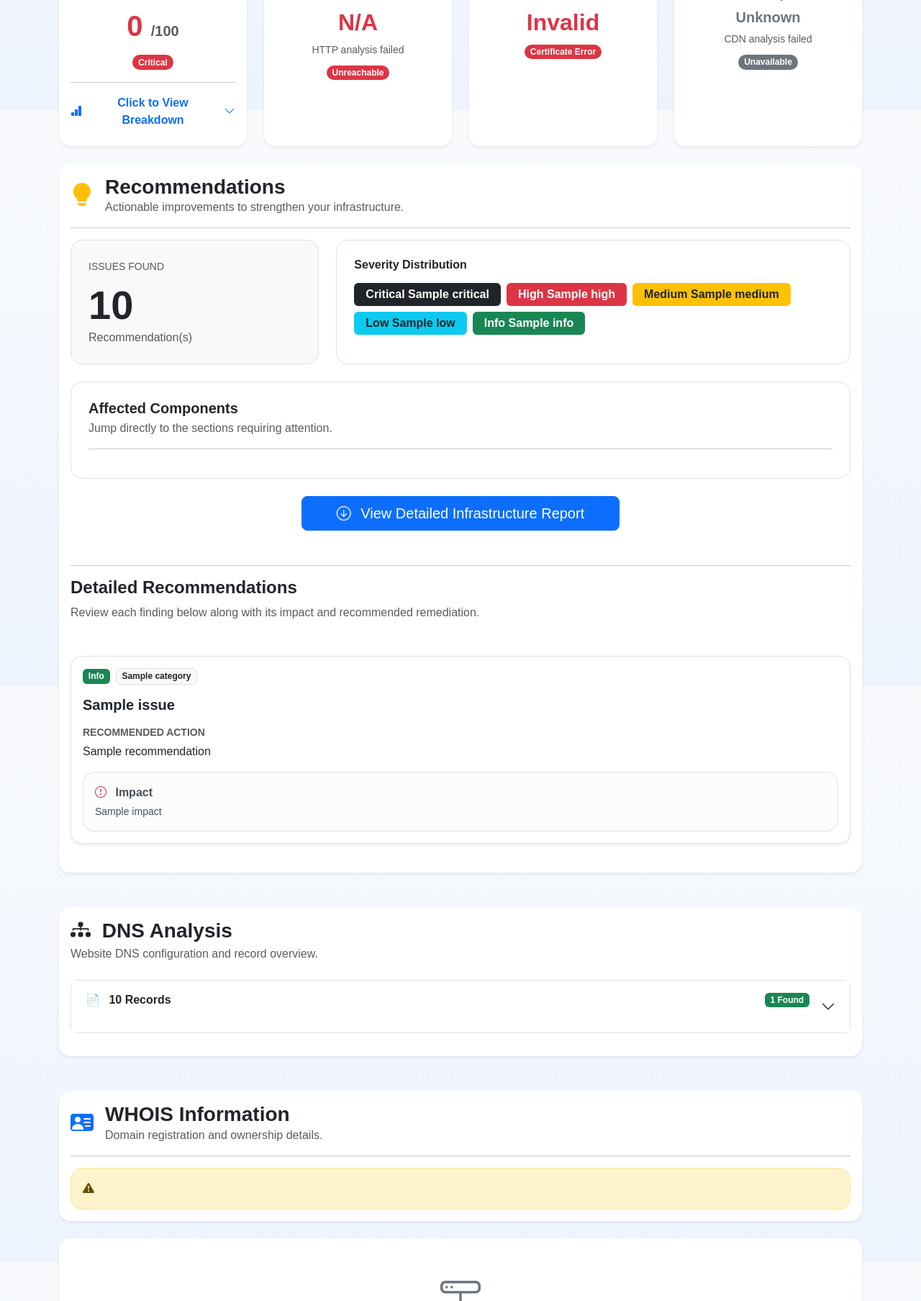
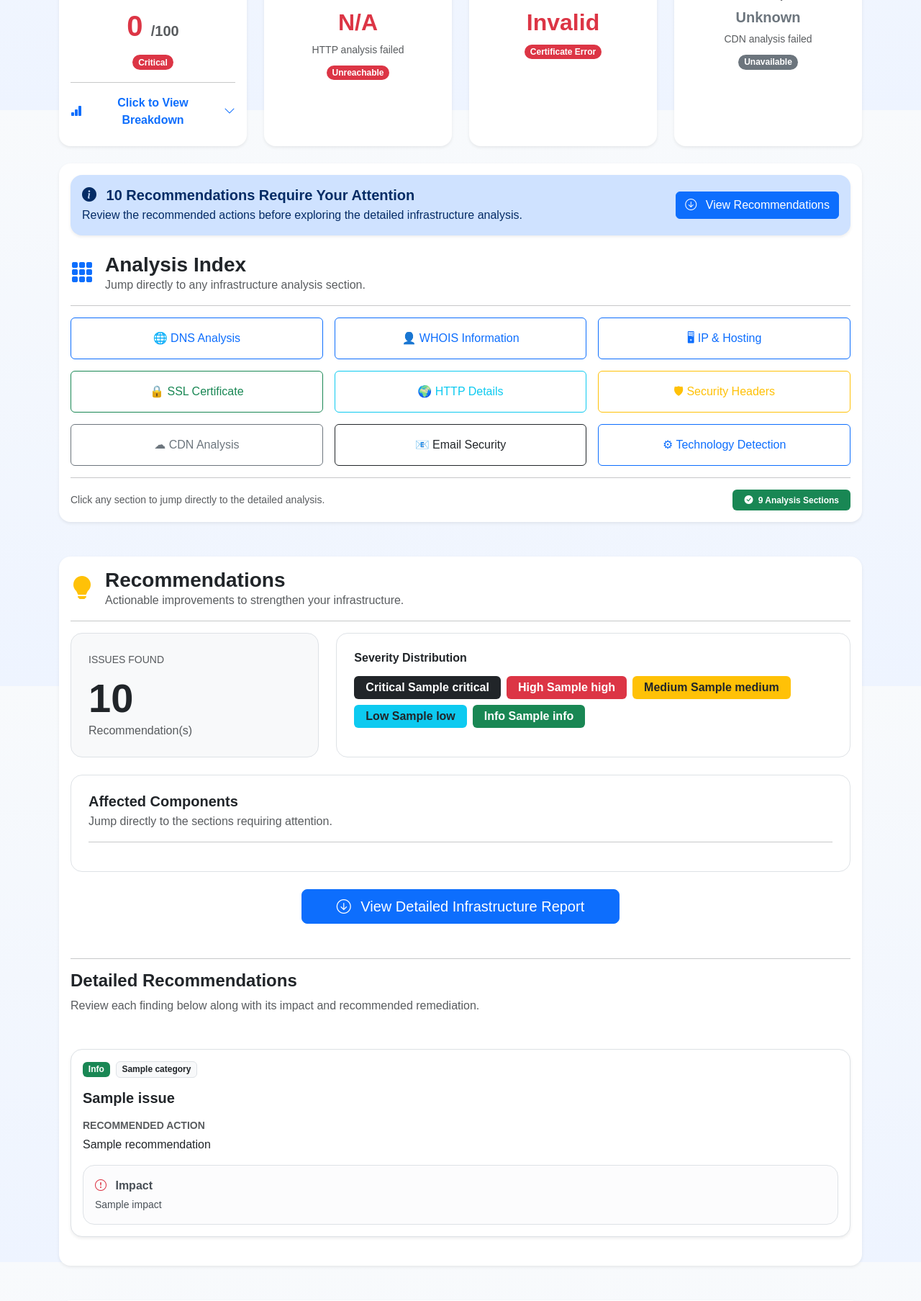
Before and after one commit to kamendrasingh-chahar/NetInsight, a Flask app: template templates/results.html in a window 1280 px wide. Shown: the part 647-2454 px from the top of the page at 72% size. Run offline with Flask 3, Linux system fonts and the light colour scheme; the template is opened without the code that fills it: most values are stand-ins (such as "Sample title", 1, 10 or a date in 2020).

Commit message:
Complete NetInsight v1.0 core analysis features

```diff
--- a/templates/partials/recommendations.html
+++ b/templates/partials/recommendations.html
@@ -1,4 +1,4 @@
-<div class="card shadow-sm border-0 rounded-4 mb-5">
+<div id="recommendations" class="card shadow-sm border-0 rounded-4 mb-5">
 
     <div class="card-body">
 
--- /dev/null
+++ b/templates/partials/report_navigation.html
@@ -0,0 +1,185 @@
+<div class="card shadow-sm border-0 rounded-4 mb-5">
+
+    <div class="card-body">
+
+        <!-- ================================= -->
+        <!-- Recommendation CTA -->
+        <!-- ================================= -->
+
+        {% set summary = report.recommendation_summary %}
+
+        {% if summary.total > 0 %}
+
+            {% if summary.critical > 0 or summary.high > 0 %}
+                {% set alert_class = "danger" %}
+                {% set icon = "bi-exclamation-triangle-fill" %}
+            {% elif summary.medium > 0 %}
+                {% set alert_class = "warning" %}
+                {% set icon = "bi-exclamation-circle-fill" %}
+            {% else %}
+                {% set alert_class = "primary" %}
+                {% set icon = "bi-info-circle-fill" %}
+            {% endif %}
+
+            <div class="alert alert-{{ alert_class }} border-0 shadow-sm mb-4">
+
+                <div class="d-flex justify-content-between align-items-center flex-wrap gap-3">
+
+                    <div>
+
+                        <h5 class="fw-bold mb-1">
+
+                            <i class="bi {{ icon }} me-2"></i>
+
+                            {{ summary.total }} Recommendation{{ '' if summary.total == 1 else 's' }} Require Your Attention
+
+                        </h5>
+
+                        <p class="mb-0">
+
+                            Review the recommended actions before exploring the detailed infrastructure analysis.
+
+                        </p>
+
+                    </div>
+
+                    <a href="#recommendations"
+                       class="btn btn-{{ alert_class }}">
+
+                        <i class="bi bi-arrow-down-circle me-2"></i>
+
+                        View Recommendations
+
+                    </a>
+
+                </div>
+
+            </div>
+
+        {% else %}
+
+            <div class="alert alert-success border-0 shadow-sm mb-4">
+
+                <div class="d-flex justify-content-between align-items-center flex-wrap gap-3">
+
+                    <div>
+
+                        <h5 class="fw-bold mb-1">
+
+                            <i class="bi bi-patch-check-fill me-2"></i>
+
+                            No Recommendations Generated
+
+                        </h5>
+
+                        <p class="mb-0">
+
+                            Great! Your infrastructure follows current best practices.
+
+                        </p>
+
+                    </div>
+
+                    <span class="badge bg-success fs-6 px-3 py-2">
+
+                        Healthy
+
+                    </span>
+
+                </div>
+
+            </div>
+
+        {% endif %}
+
+        <!-- ================================= -->
+        <!-- Analysis Index -->
+        <!-- ================================= -->
+
+        <div class="d-flex align-items-center mb-3">
+
+            <i class="bi bi-grid-3x3-gap-fill text-primary fs-2 me-3"></i>
+
+            <div>
+
+                <h3 class="fw-bold mb-0">
+
+                    Analysis Index
+
+                </h3>
+
+                <p class="text-muted mb-0">
+
+                    Jump directly to any infrastructure analysis section.
+
+                </p>
+
+            </div>
+
+        </div>
+
+        <hr>
+
+        <div class="row g-3">
+
+            <div class="col-lg-4 col-md-6">
+                <a href="#dns" class="btn btn-outline-primary w-100 py-3">🌐 DNS Analysis</a>
+            </div>
+
+            <div class="col-lg-4 col-md-6">
+                <a href="#whois" class="btn btn-outline-primary w-100 py-3">👤 WHOIS Information</a>
+            </div>
+
+            <div class="col-lg-4 col-md-6">
+                <a href="#hosting" class="btn btn-outline-primary w-100 py-3">🖥 IP & Hosting</a>
+            </div>
+
+            <div class="col-lg-4 col-md-6">
+                <a href="#ssl" class="btn btn-outline-success w-100 py-3">🔒 SSL Certificate</a>
+            </div>
+
+            <div class="col-lg-4 col-md-6">
+                <a href="#http" class="btn btn-outline-info w-100 py-3">🌍 HTTP Details</a>
+            </div>
+
+            <div class="col-lg-4 col-md-6">
+                <a href="#headers" class="btn btn-outline-warning w-100 py-3">🛡 Security Headers</a>
+            </div>
+
+            <div class="col-lg-4 col-md-6">
+                <a href="#cdn" class="btn btn-outline-secondary w-100 py-3">☁ CDN Analysis</a>
+            </div>
+
+            <div class="col-lg-4 col-md-6">
+                <a href="#email" class="btn btn-outline-dark w-100 py-3">📧 Email Security</a>
+            </div>
+
+            <div class="col-lg-4 col-md-6">
+                <a href="#technology" class="btn btn-outline-primary w-100 py-3">⚙ Technology Detection</a>
+            </div>
+
+        </div>
+
+        <hr>
+
+        <div class="d-flex justify-content-between align-items-center flex-wrap">
+
+            <small class="text-muted">
+
+                Click any section to jump directly to the detailed analysis.
+
+            </small>
+
+            <span class="badge bg-success px-3 py-2">
+
+                <i class="bi bi-check-circle-fill me-1"></i>
+
+                9 Analysis Sections
+
+            </span>
+
+        </div>
+
+    </div>
+
+</div>
--- a/templates/results.html
+++ b/templates/results.html
@@ -120,11 +120,15 @@ NetInsight | Infrastructure Analysis Report
 
     {% include "partials/health_breakdown.html" %}
 
+    {% include "partials/report_navigation.html" %}
+
     <!-- ================================= -->
     <!-- Recommendations -->
     <!-- ================================= -->
 
     {% include "partials/recommendations.html" %}
+
+
 
     <!-- ================================= -->
     <!-- DNS -->
```
Also changed, not shown: services/cdn/detector.py (+8 -8 lines), services/common/webpage_fetcher.py (added, +130 -0 lines), services/technology/analyzer.py (+16 -67 lines), 1 other file.
